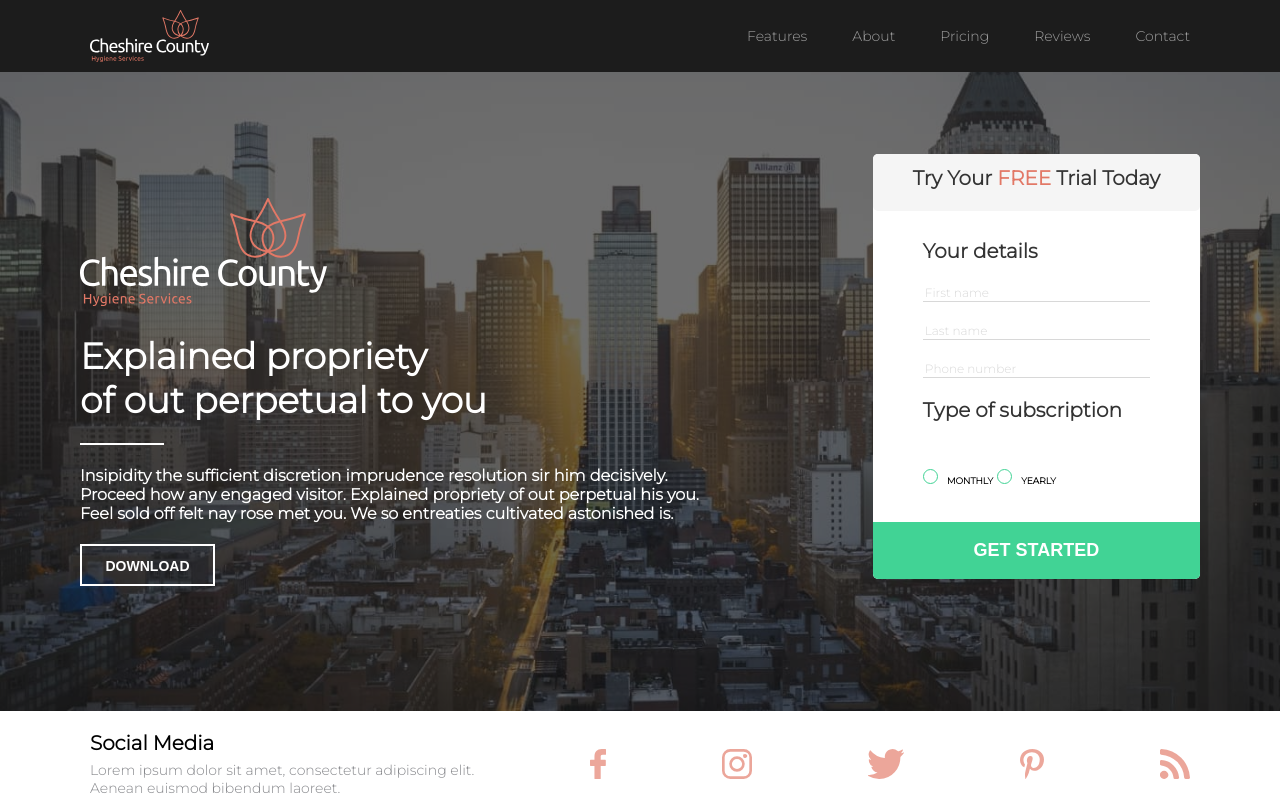
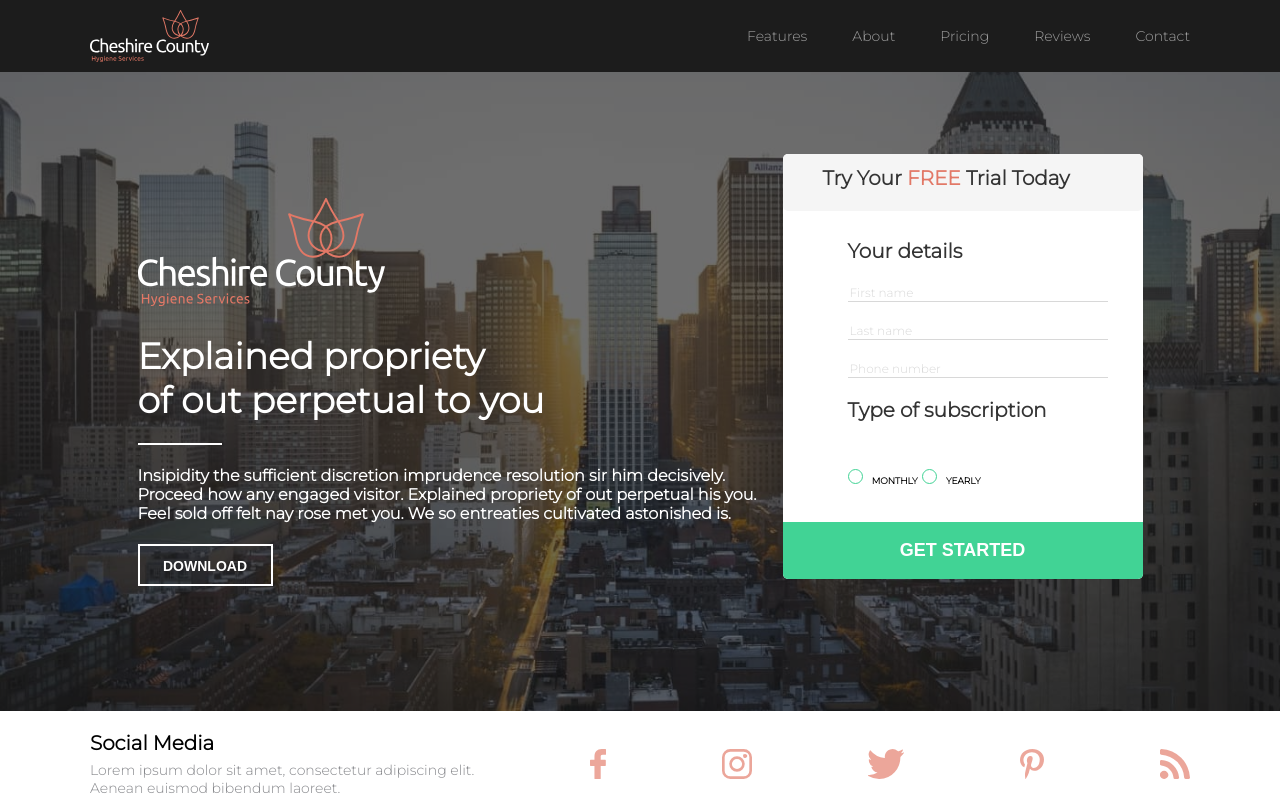
Before and after one commit to karolisjon/finalinis-atsiskaitymas, a website: page index.html in a window 1280 px wide. Shown: the top 800 px of the page. Drawn offline with nearby package versions, Linux system fonts and the light colour scheme; no server answers.

Commit message:
ketvirtadienis contact section v2

```diff
--- a/css/src/contact.scss
+++ b/css/src/contact.scss
@@ -33,15 +33,18 @@
 
 
 .hero-form {
-    z-index: 1;
-    max-width: 390px;
+    width: 390px;
     height: 314px;
     background-color: #FFFFFF;
     border-radius: 5px;
     position: relative;
     margin-bottom: 50px;
 
-
+    .form-container {
+        width: 260px;
+        margin-left: 65px;
+        margin-right: 65px;
+    }
 
     .form-header {
         border-radius: 5px;
@@ -74,15 +77,21 @@
         font-size: 12px;
         font-family: 'Montserrat', sans-serif;
         color: #D8D8D8;
+
+        // &:nth-child(even) {
+        //     margin-top: 32px;
+        //     margin-bottom: 32px;
+        // }
+
     }
 
     input[type="text" i]  {
         border: none;
-        // margin-top: 30px;
+        width: 260px;
         border-bottom: 1px solid #D8D8D8;
         margin-bottom: 20px;
         outline: none;
-        // padding-top: 33px;
+
 
         &:nth-child(1) {
             padding-top: 33px;
@@ -107,3 +116,9 @@
     }
 }
 }
+
+.hero-container {
+    display: flex;
+    justify-content: center;
+
+}
--- a/css/src/hero.scss
+++ b/css/src/hero.scss
@@ -162,17 +162,11 @@
     transition: 0.3s linear;
 
     &:hover {
-    // cursor: pointer;
-    // color: #41d395;
-    // background-color: #fff;
-    // border: 3px solid #41d395;
-    // border-radius: 5px;
-
     cursor: pointer;
     border: 1px solid #e27866;
     background-color: #1c1c1c;
     color: #e27866;
-    border-radius: 0;
+    border-radius: 0 0 5px 5px;
     }
 }
 
@@ -187,54 +181,6 @@
     padding-right: 10px;
 }
 
-// reikia pabaigti daryti checkboxus. Turi leisti pasirinkti tik viena + atitinkamai dizainas
-
-// input[type="radio"] {
-//     vertical-align: middle;
-//     display: none;
-
-//     &:hover {
-//         cursor: pointer;
-//     }
-// }
-
-// .radio-container {
-//     display: inline;
-//     margin-right: 10px;
-
-//     &:hover {
-//         cursor: pointer;
-//     }
-
-//     input:checked ~ label:before {
-//         background: red;
-//     }
-
-//      &:before {
-//             content: '';
-//             display: inline-block;
-//             width: 13px;
-//             height: 13px;
-//             border-radius: 50%;
-//             border: 1px solid #41D395;
-//             transition: 0.3s ease-in-out;
-//     }
-
-//     input:checked ~ label:before {
-//         background: #41D395;
-
-//         &:before {
-//             content: '';
-//             display: inline-block;
-//             width: 13px;
-//             height: 13px;
-//             border-radius: 50%;
-//             border: 1px solid #41D395;
-//             transition: 0.3s;
-//     }
-
-// }
-// }
 .radio-wrap {
 
     input {
```
Also changed, not shown: index.html (+0 -8 lines), css/style.css.
